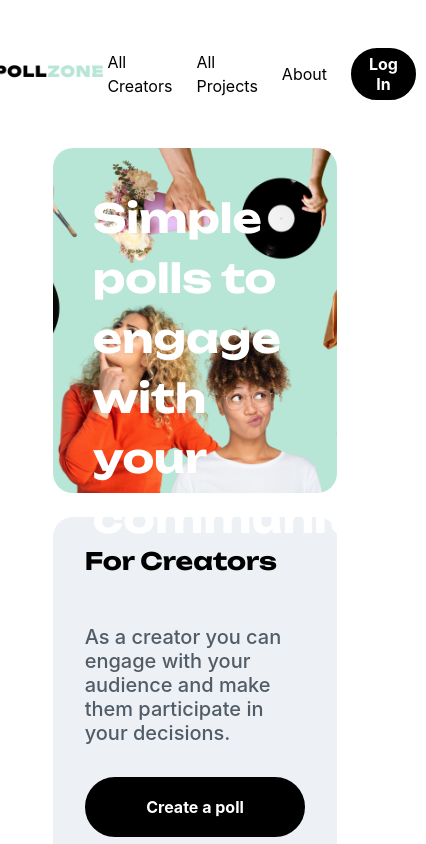
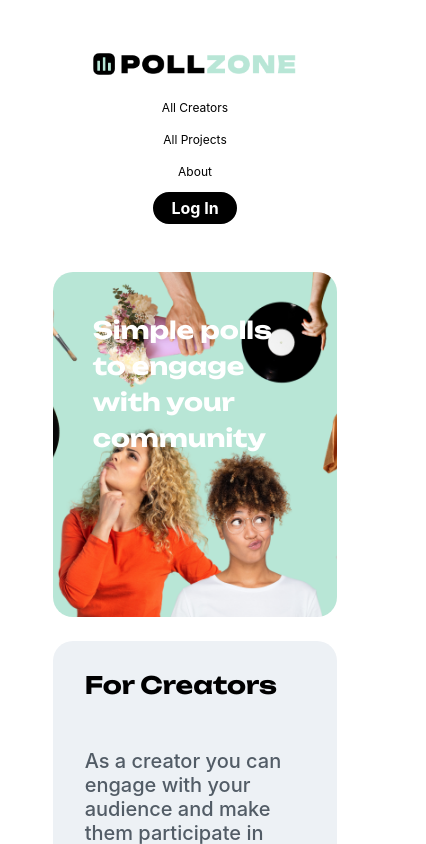
Before and after one commit to justArale/pollzone-client, a React (Vite) app: page / in a window 390 px wide. Shown: the top 844 px of the page, 426 px wide, since content can reach past the window. Built offline with nearby package versions, Linux system fonts and the light colour scheme; no server answers.

Commit message:
responsive design navbar and homepage

```diff
--- a/src/components/HomePage.css
+++ b/src/components/HomePage.css
@@ -52,7 +52,7 @@
   }
 
   .pageTitle {
-    font-size: var(--font-size-ml);
+    font-size: var(--font-size-large) !important;
   }
 
   .boxWrapper {
--- a/src/components/Navbar.css
+++ b/src/components/Navbar.css
@@ -4,6 +4,7 @@
   display: flex;
   justify-content: space-between;
   align-items: center;
+  width: 73vw;
 }
 
 .pageWrapper {
@@ -65,16 +66,25 @@
   width: auto;
 }
 
-@media (max-width: 480px) {
+/* Responsive styles */
+@media (max-width: 768px) {
   .headerBar {
-    padding: 0 10px;
+    flex-direction: column;
+    gap: 10px;
+  }
+
+  .pageWrapper {
+    flex-direction: column;
+    gap: 10px;
   }
 
   .linkNavbar {
-    font-size: var(--font-size-smallest);
-  }
-
-  .logo {
-    height: 20px;
+    font-size: var(--font-size-small);
   }
 }
+
+@media (max-width: 480px) {
+  .pageWrapper {
+    gap: 8px;
+  }
+}
--- a/src/index.css
+++ b/src/index.css
@@ -34,7 +34,7 @@
 }
 
 html {
-  height: 100%;
+  width: 100vw;
 }
 
 body {
```
